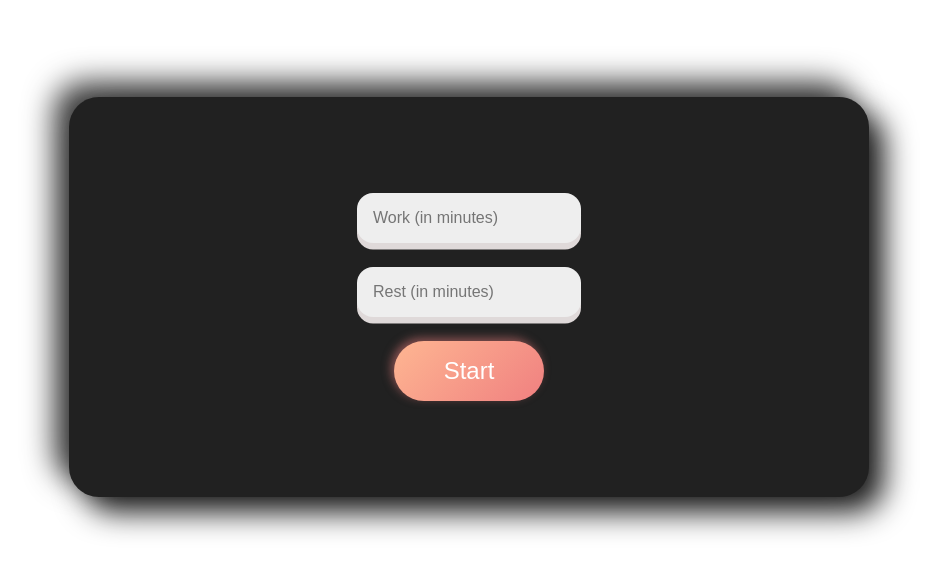
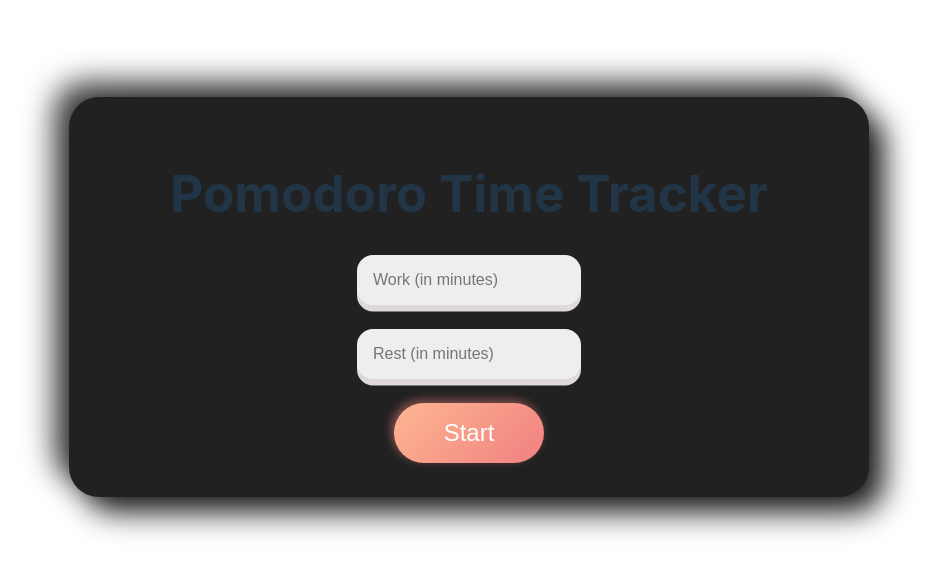
Before and after one commit to calin-buzetelu/pomodoro, a React (Vite) app in the folder pomodoro/: page / in a window 1280 px wide. Shown: the part 103-676 px from the top of the page, without its empty margins (171-1109 px from the left). Built offline with nearby package versions, Linux system fonts and the light colour scheme.

Commit message:
Structural refactoring

```diff
--- a/pomodoro/src/App.css
+++ b/pomodoro/src/App.css
@@ -1,7 +1,3 @@
- h2 {
-   font-family: "Dosis", sans-serif;
- }
-
  .timerContainer {
    position: absolute;
    top: 50%;
--- a/pomodoro/src/App.tsx
+++ b/pomodoro/src/App.tsx
@@ -1,4 +1,4 @@
-import TimerForm from './components/TimerForm';
+import TimerForm from './components/Form/TimerForm';
 import TimerController from './components/Controller/TimerController';
 import { ChangeEvent, useState, useEffect } from 'react'
 import './App.css'
--- /dev/null
+++ b/pomodoro/src/components/Controller/TimerController.module.css
@@ -0,0 +1,3 @@
+h2 {
+    font-family: "Dosis", sans-serif;
+}
--- a/pomodoro/src/components/Controller/TimerController.tsx
+++ b/pomodoro/src/components/Controller/TimerController.tsx
@@ -3,6 +3,7 @@ import { ControllerProp } from "./ControllerProp";
 
 import { buildStyles } from 'react-circular-progressbar';
 import 'react-circular-progressbar/dist/styles.css';
+import styles from './TimerController.module.css';
 
 const formatSeconds = (seconds: number): string => {
     const date = new Date(seconds * 1000);
@@ -26,7 +27,7 @@ const TimerController = (props: ControllerProp) => {
     }
 
     return (<>
-        <h2>{props.mode === 'work' ? 'Remaining work time:' : 'Reamining break time:'}</h2>
+        <h2 className={styles.h2}>{props.mode === 'work' ? 'Remaining work time:' : 'Reamining break time:'}</h2>
         <div style={{ width: 200, height: 200 }}>
             <CircularProgressbar
                 value={getValue(props)}
--- /dev/null
+++ b/pomodoro/src/components/Form/TimerForm.module.css
@@ -0,0 +1,3 @@
+h1 {
+    font-family: "Dosis", sans-serif;
+}
--- a/pomodoro/src/components/TimerForm.tsx
+++ b/pomodoro/src/components/Form/TimerForm.tsx
@@ -1,4 +1,4 @@
-import InputField from "./InputField/InputField";
+import InputField from "./InputField";
 
 const TimerForm = (props: {
     workTimeSubmitHandler: any,
@@ -6,6 +6,7 @@ const TimerForm = (props: {
     startTimerHandler: any
 }) => {
     return <>
+        <h1>Pomodoro Time Tracker</h1>
         <InputField placeholder='Work (in minutes)' onChange={props.workTimeSubmitHandler} />
         <br></br>
         <InputField placeholder='Rest (in minutes)' onChange={props.breakTimeChangeHandler} />
```
Also changed, not shown: pomodoro/src/components/Form/InputField.module.css (renamed from pomodoro/src/components/InputField/InputField.module.css), pomodoro/src/components/Form/InputField.tsx (renamed from pomodoro/src/components/InputField/InputField.tsx), pomodoro/src/components/Form/InputFieldProp.tsx (renamed from pomodoro/src/components/InputField/InputFieldProp.tsx).
